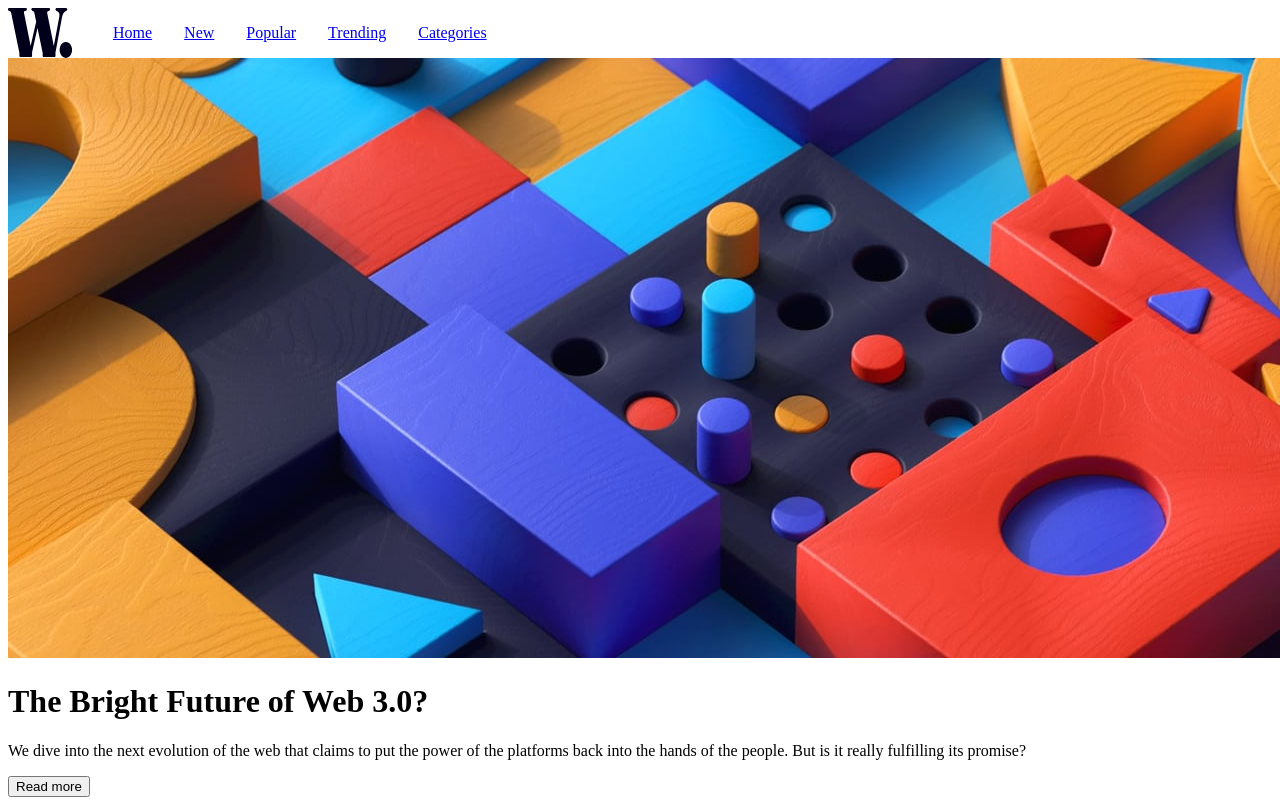
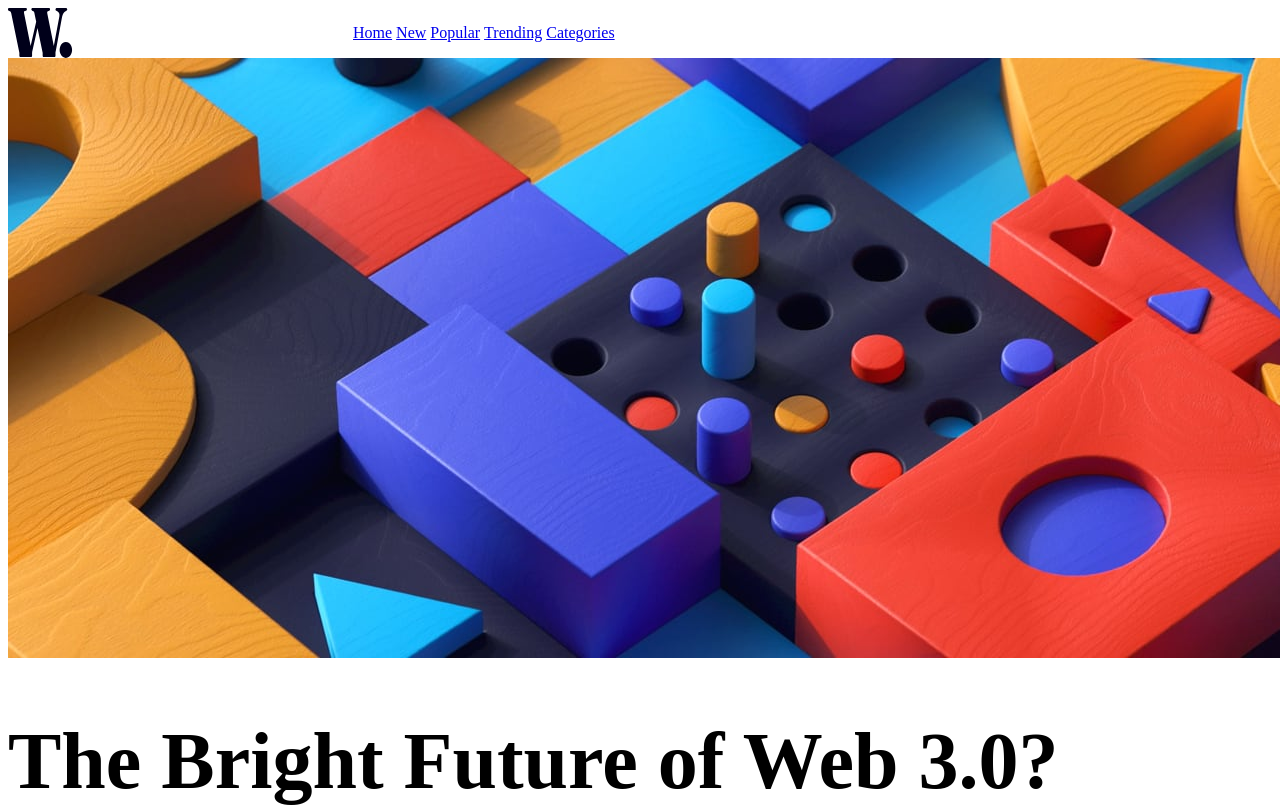
Before and after one commit to pedrisdm87/desafio1, a website: page index.html in a window 1280 px wide. Shown: the top 810 px of the page. Drawn offline with Linux system fonts and the light colour scheme.

Commit message:
agregando estilos 1

```diff
--- a/scss/_global.scss
+++ b/scss/_global.scss
@@ -1,6 +1,3 @@
-
-
-li{
-    display: flex;
-    text-decoration: none;
+h1{
+    font-size: 5rem;
 }
--- /dev/null
+++ b/scss/_index.scss
@@ -0,0 +1,10 @@
+header {
+    display: flex;
+    gap: 15rem;
+}
+
+li {
+    display: inline;
+    text-decoration: none;
+    gap: 2rem;
+    }
```
Also changed, not shown: css/styles.css, 1 other file.
